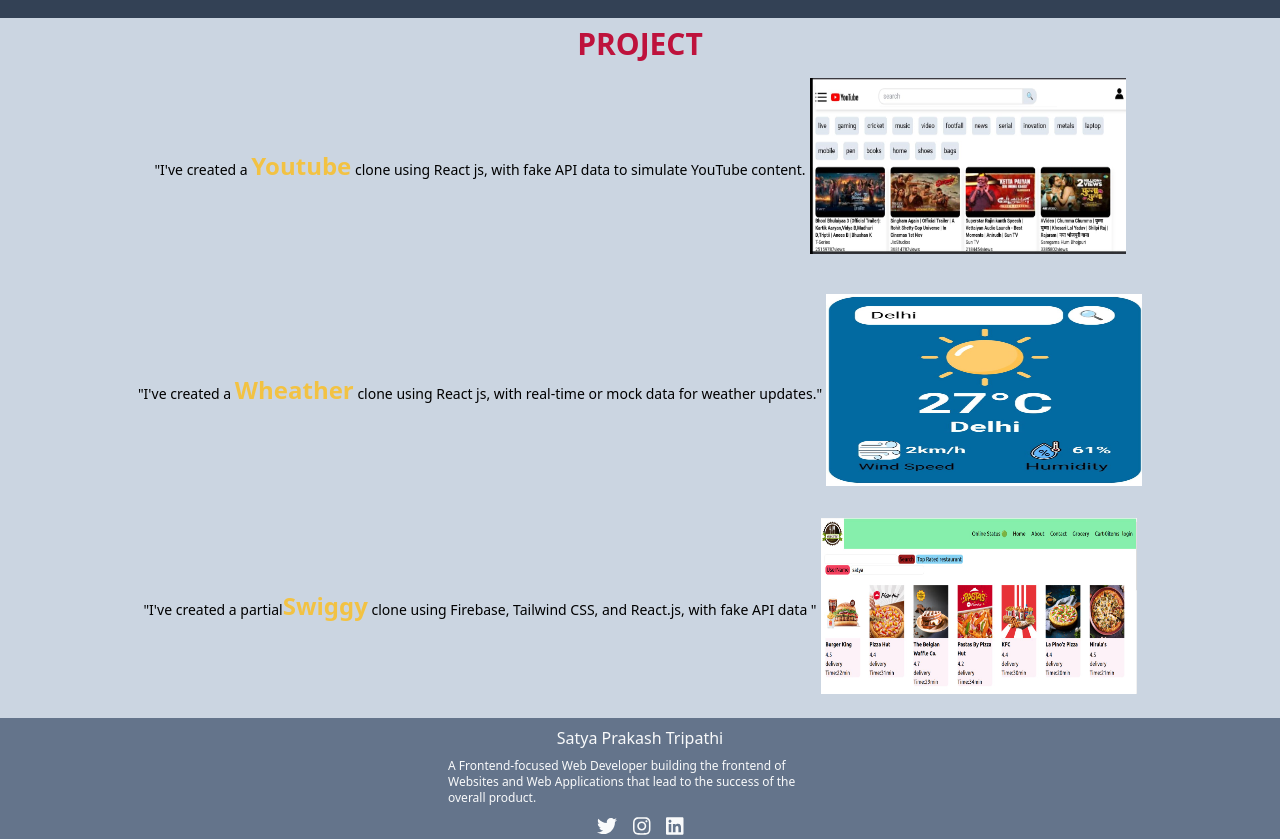
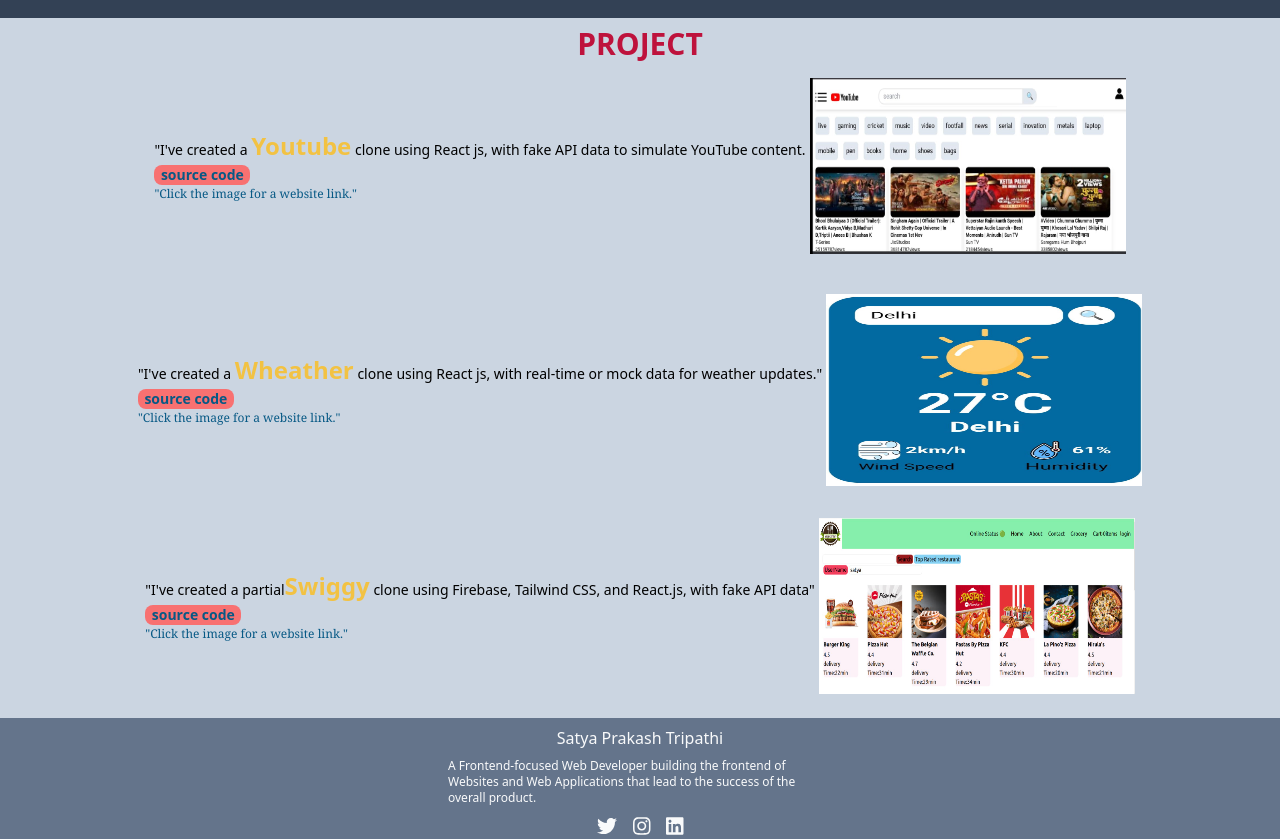
Before and after one commit to satya94406/satyaPortfolio, a React (Create React App) app: page /#/ in a window 1280 px wide. Shown: the part 482-1321 px from the top of the page. Built offline with nearby package versions, Linux system fonts and the light colour scheme.

Commit message:
Initial commit

```diff
--- a/src/components/About.js
+++ b/src/components/About.js
@@ -12,9 +12,8 @@
             <li className="pb-2 ml-2 animate-fadeIn delay-[2000ms]">🚀 I have completed my Diploma from Guru Nanak Dev Institute.</li>
             <li className="pb-2 ml-2 animate-fadeIn delay-[3000ms]">🚀 I have acquired skills in HTML, CSS, JavaScript, and React.js.</li>
             <li className="pb-2 ml-2 animate-fadeIn delay-[4000ms]">🚀 Currently, I am a web developer focused on frontend technologies.</li>
-            <li className="pb-2 ml-2 animate-fadeIn delay-[5000ms]">🚀 I am a proud member of the Microsoft Student Chapter (MSC) society.</li>
+            <li className="pb-2 ml-2 animate-fadeIn delay-[5000ms]">🚀 I am a member of the Microsoft Student Chapter (MSC) society.</li>
             <li className="pb-2 ml-2 animate-fadeIn delay-[6000ms]">🚀 I am passionate about learning new technologies and improving my skills.</li>
-            <li className="pb-2 ml-2 animate-fadeIn delay-[7000ms]">🚀 I am passionate about learning new technologies and skills.</li>
             <li className="pb-2 ml-2 animate-fadeIn delay-[8000ms]">🚀 I am keen to explore AI/ML-related technologies.</li>
             <li className="pb-4 ml-2 animate-fadeIn delay-[9000ms]">🚀 I am actively working on projects like a Swiggy clone, a weather app, and a YouTube clone to sharpen my development skills.</li>
             <li className="pb-4 ml-2 animate-fadeIn delay-[9000ms]">🚀 I am proficient in using tools like GitHub for version control and deploying web applications.</li>
--- a/src/components/Project.js
+++ b/src/components/Project.js
@@ -14,17 +14,29 @@
           <h1 className={`text-center text-rose-700 font-semibold text-3xl p-2 ${ping ? 'animate-ping' : '' }`}> PROJECT</h1>
 
           <div className="flex justify-center p-2 items-center">
+            <div className="flex flex-col">
              <h1 className="text-sm">"I've created a <span className="text-amber-400 font-extrabold text-2xl animate-pulse " >Youtube</span> clone using React js, with fake API data to simulate YouTube content.</h1>
+             <a href="https://github.com/satya94406/youtube" target="_blank"><button className="w-24 h-5 rounded-lg text-sm bg-red-400 text-sky-800 font-semibold ">source code</button></a>
+             <span className="text-sky-800 text-xs font-serif">"Click the image for a website link."</span>
+             </div>
              <a href="https://satya94406.github.io/youtube/" target="_blank" ><img className="w-76 md:w-80 h-32 md:h-44 pl-1" src={youtube1} /></a>
           </div><br/>
 
           <div className="flex justify-center p-2 items-center ">
+          <div className="flex flex-col">
              <h1 className="text-sm">"I've created a <span className="text-amber-400 font-extrabold text-2xl  animate-pulse " >Wheather</span> clone using  React js, with real-time or mock data for weather updates."</h1>
+             <a href="https://github.com/satya94406/youtube" target="_blank"><button className="w-24 h-5 rounded-lg text-sm bg-red-400 text-sky-800 font-semibold ">source code</button></a>
+             <span className="text-sky-800 text-xs font-serif">"Click the image for a website link."</span>
+            </div>
           <a href="https://satya94406.github.io/weather/" target="_blank"><img className=" pl-1 h-44 md:h-48  w-72 md:w-80" src={wheather} /></a>
           </div><br/>
 
           <div className="flex justify-center px-2 items-center ">
-             <h1 className="text-sm">"I've created a partial<span className="text-amber-400 font-extrabold text-2xl  animate-pulse ">Swiggy</span> clone using Firebase, Tailwind CSS, and React.js, with fake API data "</h1>
+          <div className="flex flex-col">
+             <h1 className="text-sm">"I've created a partial<span className="text-amber-400 font-extrabold text-2xl  animate-pulse ">Swiggy</span> clone using Firebase, Tailwind CSS, and React.js, with fake API data"</h1>
+             <a href="https://github.com/satya94406/youtube" target="_blank"><button className="w-24 h-5 rounded-lg text-sm bg-red-400 text-sky-800 font-semibold ">source code</button></a>
+             <span className="text-sky-800 text-xs font-serif">"Click the image for a website link."</span>
+          </div>
              <a href="https://satya94406.github.io/swiggy/" target="_blank"><img className=" pl-1 w-76 md:w-80 h-32 md:h-44 " src={swiggy} /></a>
           </div><br/>
        </div>
```
